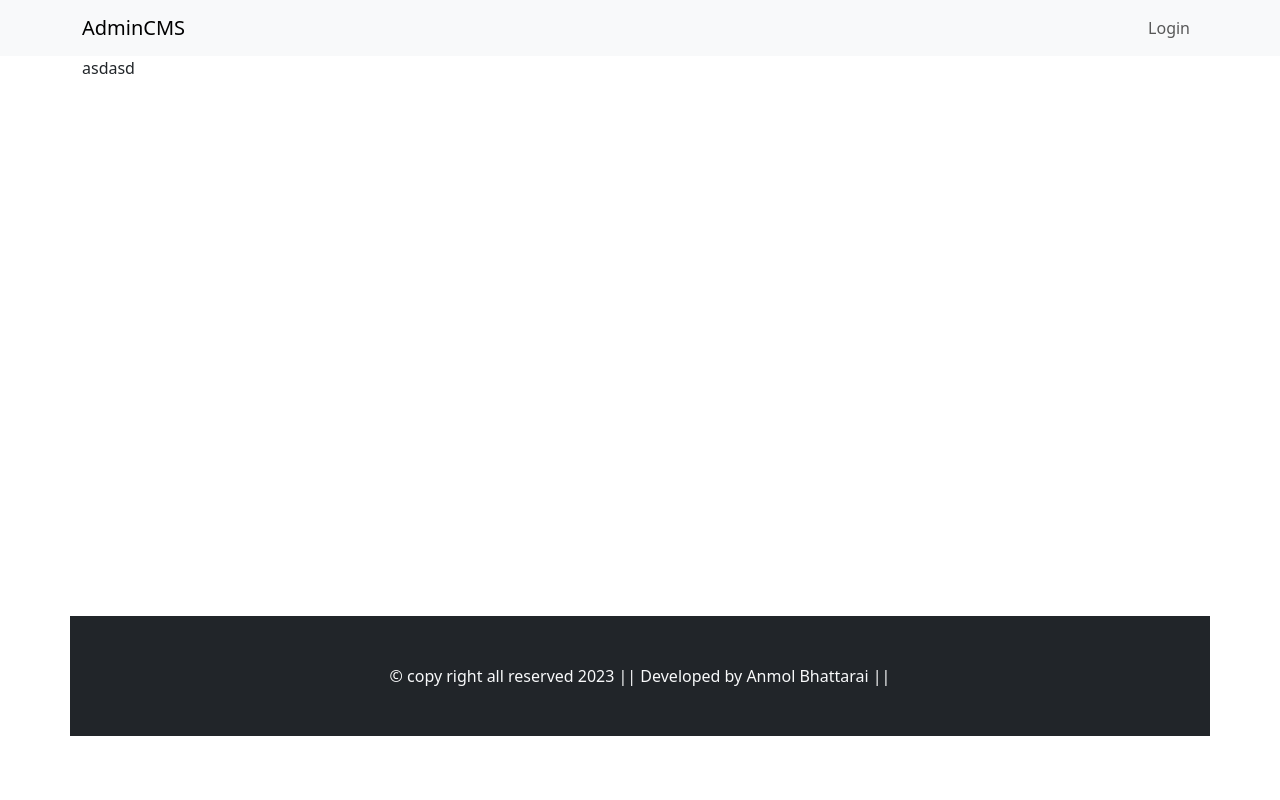
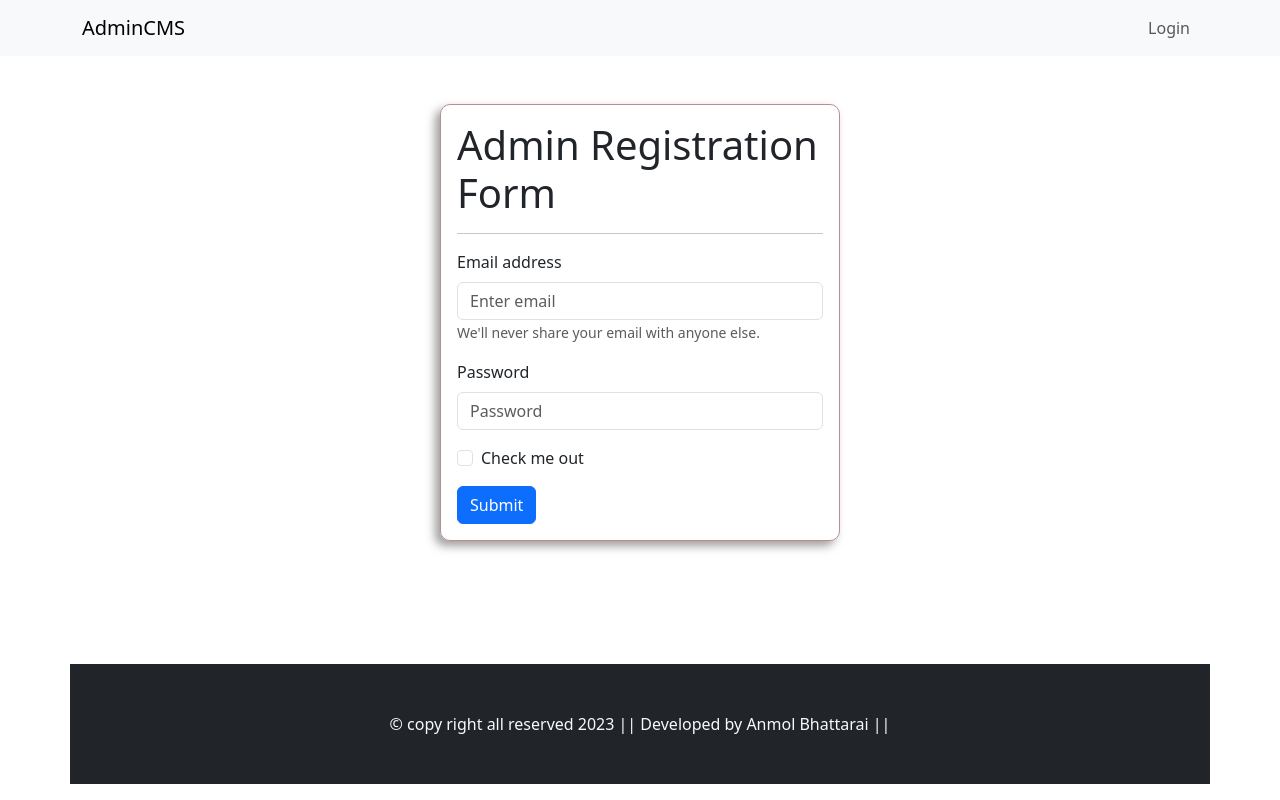
Before and after one commit to anmolft9/CMS_revision_CLIENT, a React (Create React App) app: page /register in a window 1280 px wide. Built offline with nearby package versions, Linux system fonts and the light colour scheme.

Commit message:
added the admin registration form and made some changes to its design on global css file, i.e app.css

```diff
--- a/src/App.css
+++ b/src/App.css
@@ -1,3 +1,15 @@
 .page-main {
   min-height: 70vh;
 }
+
+.form {
+  border: 1px solid rgb(184, 142, 142);
+  border-radius: 10px;
+  padding: 1rem;
+  margin-top: 3rem;
+
+  box-shadow: -5px 5px 10px rgba(106, 106, 106, 0.642);
+  width: 400px;
+  margin-left: auto;
+  margin-right: auto;
+}
--- a/src/pages/admin-registration/AdminRegistration.js
+++ b/src/pages/admin-registration/AdminRegistration.js
@@ -1,13 +1,38 @@
 import React from "react";
 import { Header } from "../../components/Header/Header";
 import { Footer } from "../../components/footer/Footer";
-import { Container } from "react-bootstrap";
+import { Button, Container, Form } from "react-bootstrap";
 
 export const AdminRegistration = () => {
   return (
     <div>
       <Header />
-      <Container className="page-main">asdasd</Container>
+      <Container className="page-main">
+        <div className="form">
+          <Form>
+            <h1>Admin Registration Form</h1>
+            <hr />
+            <Form.Group className="mb-3" controlId="formBasicEmail">
+              <Form.Label>Email address</Form.Label>
+              <Form.Control type="email" placeholder="Enter email" />
+              <Form.Text className="text-muted">
+                We'll never share your email with anyone else.
+              </Form.Text>
+            </Form.Group>
+
+            <Form.Group className="mb-3" controlId="formBasicPassword">
+              <Form.Label>Password</Form.Label>
+              <Form.Control type="password" placeholder="Password" />
+            </Form.Group>
+            <Form.Group className="mb-3" controlId="formBasicCheckbox">
+              <Form.Check type="checkbox" label="Check me out" />
+            </Form.Group>
+            <Button variant="primary" type="submit">
+              Submit
+            </Button>
+          </Form>
+        </div>
+      </Container>
       <Footer />
     </div>
   );
```
